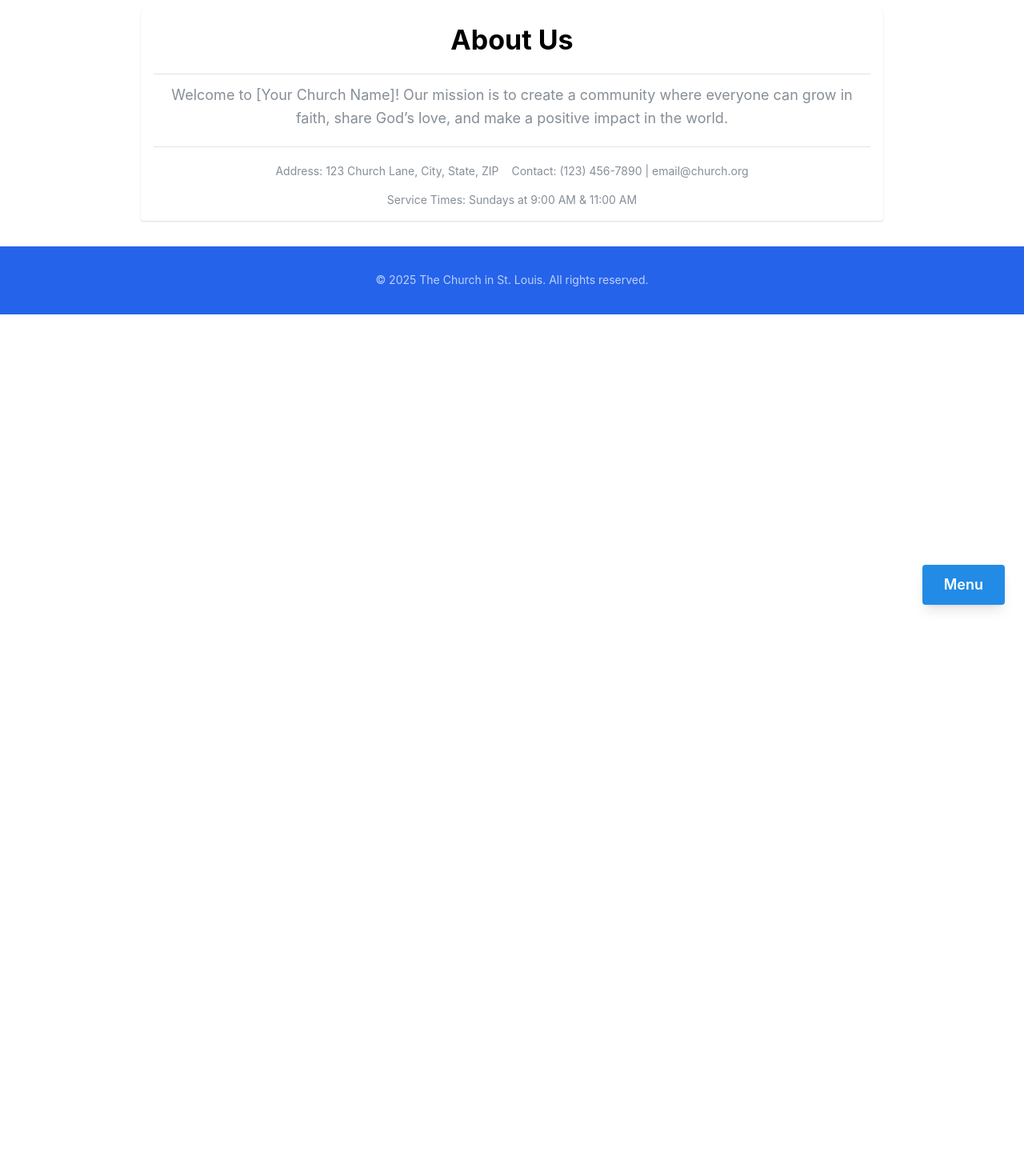
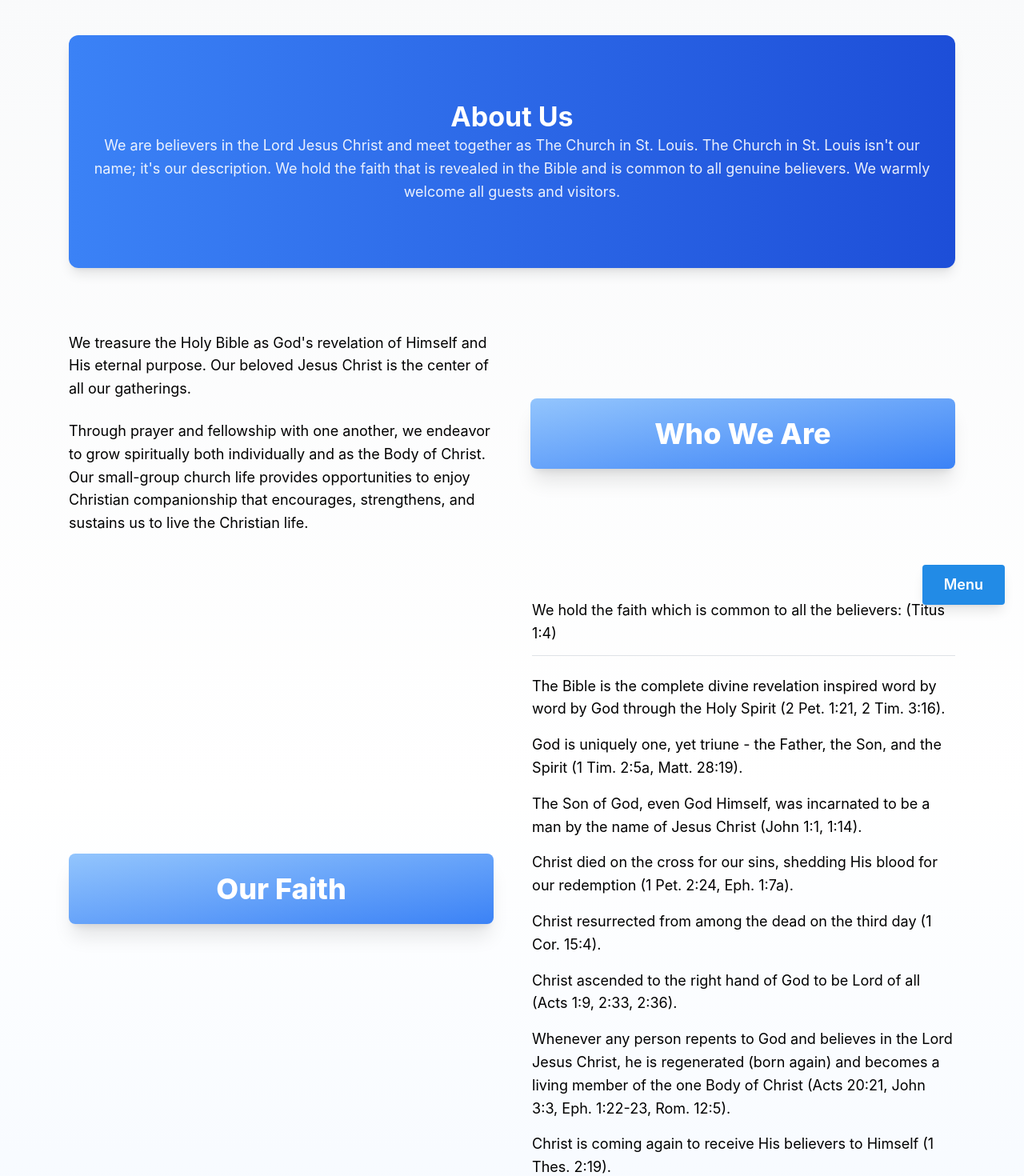
Before and after one commit to tou97/CISTL, a Next.js app in the folder frontend/: page /about in a window 1280 px wide. Shown: the part 20-1490 px from the top of the page at 80% size. Before the commit the page ends 800 px from the top, so only its background shows below. Built offline with nearby package versions, Linux system fonts and the light colour scheme.

Commit message:
Design and text changes to About Us and  Campus Work

```diff
--- a/frontend/app/about/page.tsx
+++ b/frontend/app/about/page.tsx
@@ -1,31 +1,87 @@
-import { Container, Title, Text, Divider, Group, Paper } from '@mantine/core';
+import { Container, Title, Text, Box, Divider } from '@mantine/core';
 
 const AboutUs = () => {
   return (
-    <Container size="md" py="xl">
-      <Paper shadow="xs" p="md">
-        <Title order={1} ta="center" mb="lg">
-          About Us
-        </Title>
-        <Divider my="sm" />
-        <Text size="lg" ta="center" c="dimmed">
-          Welcome to [Your Church Name]! Our mission is to create a community where everyone can grow in faith, share God’s love, and make a positive impact in the world.
-        </Text>
-        <Divider my="lg" />
+    <div className="bg-gradient-to-b from-gray-50 via-white to-blue-50 min-h-screen py-16">
+      <Container size="lg" className="space-y-20">
+        {/* Hero Section */}
+        <section className="text-center py-20 px-6 bg-gradient-to-r from-blue-500 to-blue-700 text-white rounded-xl shadow-lg">
+          <Title order={1} className="text-5xl font-extrabold mb-4">About Us</Title>
+          <Text size="lg" className="opacity-90">
+            We are believers in the Lord Jesus Christ and meet together as The Church in St. Louis. The Church in St. Louis isn&apos;t our name; it&apos;s our description. We hold the faith that is revealed in the Bible and is common  to all genuine believers. We warmly welcome all guests and visitors.
+          </Text>
+        </section>
 
-        <Group justify="center" gap="md">
-          <Text size="sm" ta="center" c="dimmed">
-            Address: 123 Church Lane, City, State, ZIP
-          </Text>
-          <Text size="sm" ta="center" c="dimmed">
-            Contact: (123) 456-7890 | email@church.org
-          </Text>
-          <Text size="sm" ta="center" c="dimmed">
-            Service Times: Sundays at 9:00 AM & 11:00 AM
-          </Text>
-        </Group>
-      </Paper>
-    </Container>
+        {/* Who We Are Section */}
+        <section className="flex flex-col lg:flex-row items-center gap-12">
+          <div className="lg:w-1/2 space-y-6">
+            <Text size="lg" className="text-gray-600 leading-relaxed">
+              We treasure the Holy Bible as God&apos;s revelation of Himself and His eternal purpose. Our beloved Jesus Christ is the center of all our gatherings.
+            </Text>
+            <Text size="lg" className="text-gray-600 leading-relaxed">
+              Through prayer and fellowship with one another, we endeavor to grow spiritually both individually and as the Body of Christ. Our small-group church life provides opportunities to enjoy Christian companionship that encourages, strengthens, and sustains us to live the Christian life.
+            </Text>
+          </div>
+          <div className="lg:w-1/2 bg-gradient-to-br from-blue-300 to-blue-500 rounded-lg shadow-xl p-6">
+            <div className="h-full flex items-center justify-center text-white text-4xl font-extrabold">Who We Are</div>
+          </div>
+        </section>
+
+        {/* Our Faith Section */}
+        <section className="flex flex-col lg:flex-row-reverse items-center gap-12">
+          <div className="lg:w-1/2 space-y-6">
+            <Text size="lg" className="text-gray-600 leading-relaxed">
+              We hold the faith which is common to all the believers: (Titus 1:4)
+            </Text>
+            <Divider my="sm" />
+            <Box className="space-y-4">
+              <Text size="lg" className="text-gray-800 font-medium">
+                The Bible is the complete divine revelation inspired word by word by God through the Holy Spirit (2 Pet. 1:21, 2 Tim. 3:16).
+              </Text>
+              <Text size="lg" className="text-gray-800 font-medium">
+                God is uniquely one, yet triune - the Father, the Son, and the Spirit (1 Tim. 2:5a, Matt. 28:19).
+              </Text>
+              <Text size="lg" className="text-gray-800 font-medium">
+                The Son of God, even God Himself, was incarnated to be a man by the name of Jesus Christ (John 1:1, 1:14).
+              </Text>
+              <Text size="lg" className="text-gray-800 font-medium">
+                Christ died on the cross for our sins, shedding His blood for our redemption (1 Pet. 2:24, Eph. 1:7a).
+              </Text>
+              <Text size="lg" className="text-gray-800 font-medium">
+                Christ resurrected from among the dead on the third day (1 Cor. 15:4).
+              </Text>
+              <Text size="lg" className="text-gray-800 font-medium">
+                Christ ascended to the right hand of God to be Lord of all (Acts 1:9, 2:33, 2:36).
+              </Text>
+              <Text size="lg" className="text-gray-800 font-medium">
+                Whenever any person repents to God and believes in the Lord Jesus Christ, he is regenerated (born again) and becomes a living member of the one Body of Christ (Acts 20:21, John 3:3, Eph. 1:22-23, Rom. 12:5).
+              </Text>
+              <Text size="lg" className="text-gray-800 font-medium">
+                Christ is coming again to receive His believers to Himself (1 Thes. 2:19).
+              </Text>
+            </Box>
+          </div>
+          <div className="lg:w-1/2 bg-gradient-to-br from-blue-300 to-blue-500 rounded-lg shadow-xl p-6">
+            <div className="h-full flex items-center justify-center text-white text-4xl font-extrabold">Our Faith</div>
+          </div>
+        </section>
+
+        {/* Our Name Section */}
+        <section className="flex flex-col lg:flex-row items-center gap-12">
+          <div className="lg:w-1/2 space-y-6">
+            <Text size="lg" className="text-gray-600 leading-relaxed">
+              The Church in St. Louis isn&apos;t our name - it&apos;s our description. As such, it&apos;s an inclusive title, not an exclusive one. We gather together simply as believers of the Lord in this city. The first use of the word &quot;church&quot; in Acts refers to the believers in Jerusalem as simply &quot;the whole church&quot; (Acts 5:11), meaning the called out (congregation), or assembly (in Greek, &quot;ekklesia&quot;).
+            </Text>
+            <Text size="lg" className="text-gray-600 leading-relaxed">
+              In Acts 8:1, they were referred to as &quot;the church which was in Jerusalem.&quot; This is the first church established in the Bible in Acts and it included all the believers living in Jerusalem. The record concerning the establishment of the church in its locality is consistent throughout the New Testament (Acts 13:1; 14:23).
+            </Text>
+          </div>
+          <div className="lg:w-1/2 bg-gradient-to-br from-blue-300 to-blue-500 rounded-lg shadow-xl p-6">
+            <div className="h-full flex items-center justify-center text-white text-4xl font-extrabold">Our Name</div>
+          </div>
+        </section>
+      </Container>
+    </div>
   );
 };
 
--- a/frontend/app/gatherings/page.tsx
+++ b/frontend/app/gatherings/page.tsx
@@ -1,47 +1,50 @@
-import { Container, Title, Text, Divider, Timeline, TimelineItem, Group, Paper } from '@mantine/core';
+import { Container, Title, Text, Timeline, TimelineItem, Group } from '@mantine/core';
 
 const Gatherings = () => {
   return (
-    <Container size="md" py="xl">
-      <Paper shadow="xs" p="md">
-        <Title order={1} ta="center" mb="lg">
-          Gatherings
-        </Title>
-        <Divider my="sm" />
-        <Text size="lg" ta="center" c="dimmed">
+    <div className="bg-gradient-to-b from-gray-50 via-white to-blue-50 min-h-screen py-16">
+      <Container size="lg" className="space-y-20">
+        {/* Hero Section */}
+        <section className="text-center py-20 px-6 bg-gradient-to-r from-blue-500 to-blue-700 text-white rounded-xl shadow-lg">
+          <Title order={1} className="text-5xl font-extrabold mb-4">Gatherings</Title>
+          <Text size="lg" className="opacity-90">
             Join us for our weekly gatherings and special events! Here’s our schedule:
           </Text>
-        <Divider my="lg" />
+        </section>
 
+        {/* Timeline Section */}
+        <section>
           <Timeline active={1} bulletSize={24} lineWidth={2}>
-          <TimelineItem title="Sunday Service">
+            <TimelineItem title="Sunday Service" className="text-gray-800">
               <Text c="dimmed" size="sm">Every Sunday at 9:00 AM and 11:00 AM</Text>
               <Text size="xs" mt={4}>Location: Main Sanctuary</Text>
             </TimelineItem>
 
-          <TimelineItem title="Midweek Bible Study">
+            <TimelineItem title="Midweek Bible Study" className="text-gray-800">
               <Text c="dimmed" size="sm">Wednesdays at 7:00 PM</Text>
               <Text size="xs" mt={4}>Location: Fellowship Hall</Text>
             </TimelineItem>
 
-          <TimelineItem title="Youth Group">
+            <TimelineItem title="Youth Group" className="text-gray-800">
               <Text c="dimmed" size="sm">Fridays at 6:30 PM</Text>
               <Text size="xs" mt={4}>Location: Youth Center</Text>
             </TimelineItem>
 
-          <TimelineItem title="Community Outreach">
+            <TimelineItem title="Community Outreach" className="text-gray-800">
               <Text c="dimmed" size="sm">First Saturday of every month at 10:00 AM</Text>
               <Text size="xs" mt={4}>Location: Meet at the church parking lot</Text>
             </TimelineItem>
           </Timeline>
+        </section>
 
+        {/* Contact Section */}
         <Group justify="center" mt="lg">
           <Text size="sm" ta="center" c="dimmed">
             For more details or to volunteer, contact us at (123) 456-7890 or email@church.org
           </Text>
         </Group>
-      </Paper>
       </Container>
+    </div>
   );
 };
 
```
Also changed, not shown: frontend/app/campuses/page.tsx (+53 -27 lines), frontend/public/images/slu.webp, frontend/public/images/umsl.webp. Lines whose indentation alone changed are shown as unchanged.
